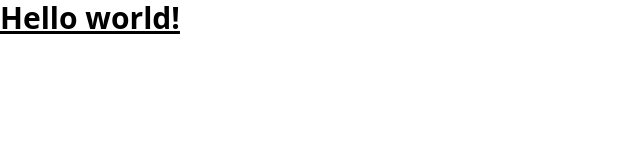
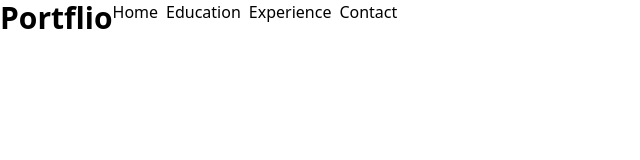
Before and after one commit to LyzaGMC/CheckpointPortfolioTailwind, a website: page portfolio.html in a window 1280 px wide. Shown: the whole page, without its empty margins (0-640 px from the left). Drawn offline with nearby package versions, Linux system fonts and the light colour scheme.

Commit message:
commit 21-05-2024

```diff
--- a/portfolio.html
+++ b/portfolio.html
@@ -1,14 +1,28 @@
-
 <!doctype html>
 <html>
+
 <head>
   <meta charset="UTF-8">
   <meta name="viewport" content="width=device-width, initial-scale=1.0">
-  <link href="./output.css" rel="stylesheet">
+  <link href="https://cdn.jsdelivr.net/npm/tailwindcss@2.2.19/dist/tailwind.min.css" rel="stylesheet">
 </head>
+
 <body>
-  <h1 class="text-3xl font-bold underline">
-    Hello world!
-  </h1>
+
+  <!--Navbar-->
+  <div class="flex flex-row ">
+    <!--1 er block-->
+    <p class="text-3xl font-bold">Portflio</p>
+    <!--2 er block-->
+    <div class="flex flex-row gap-2 ">
+      <!--gap pour faire espace entre les blocks /// flex-row pour apgner les elements dans une seule pgne-->
+      <p>Home</p>
+      <p>Education</p>
+      <p>Experience</p>
+      <p>Contact</p>
+    </div>
+
+  </div>
 </body>
+
 </html>
```
